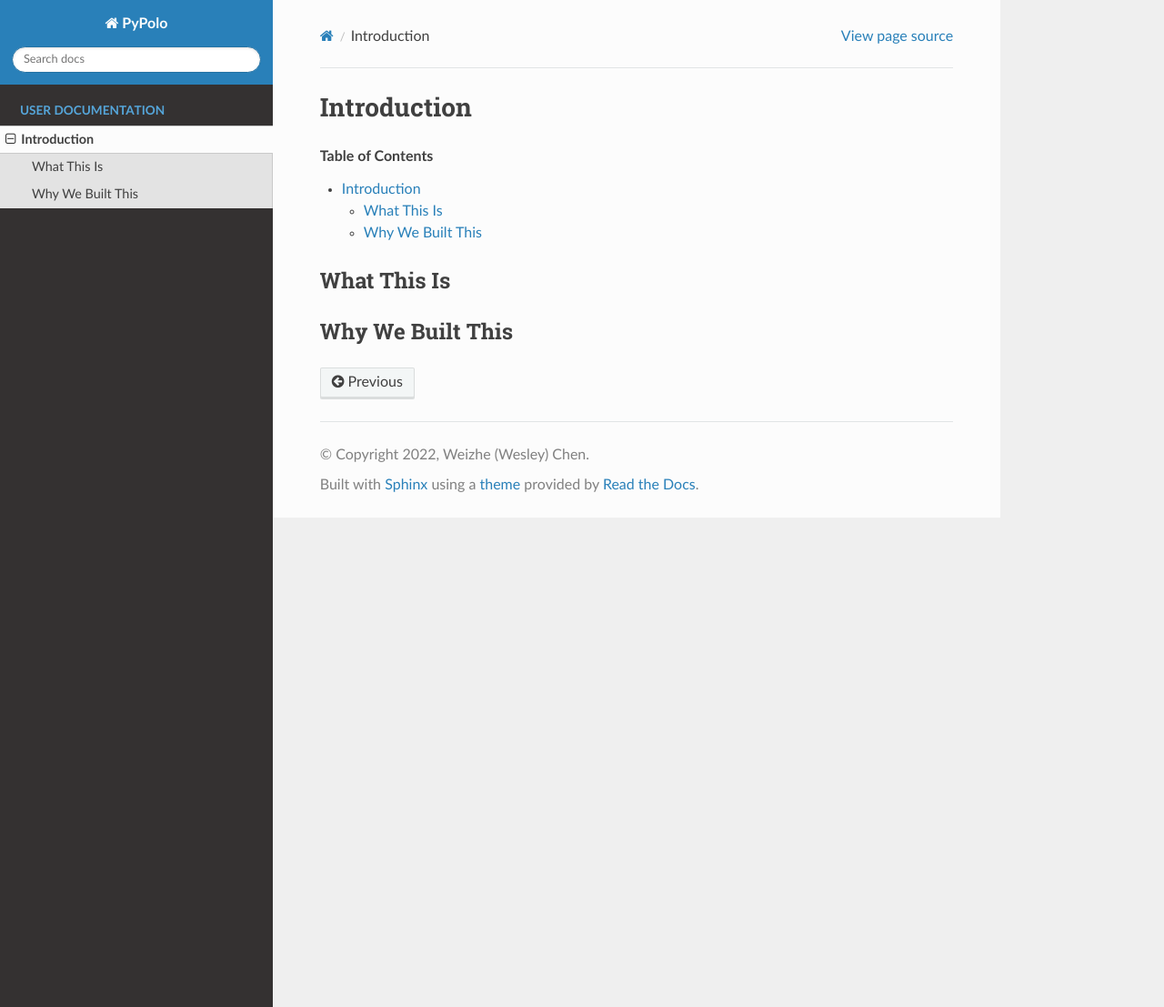
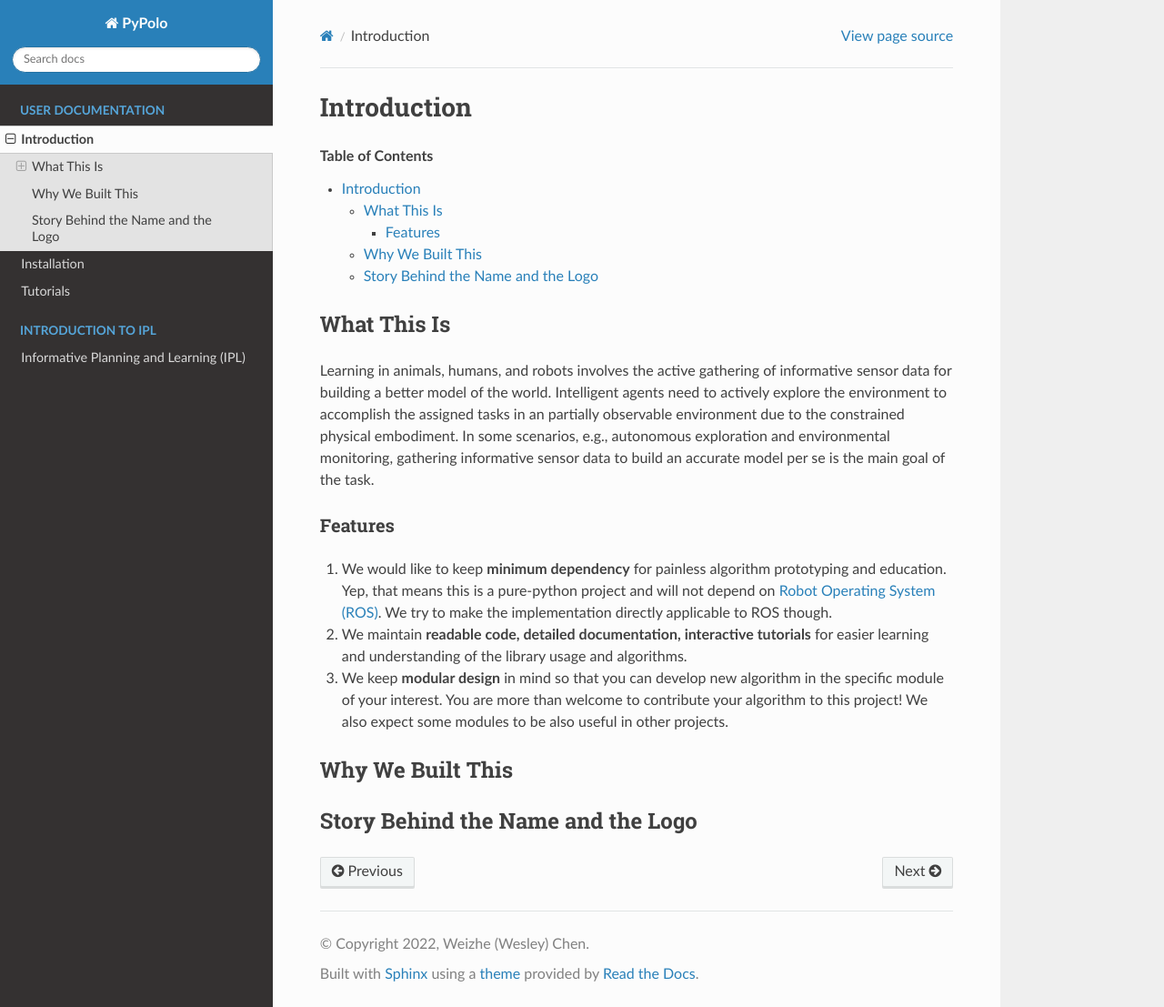
Before and after one commit to Weizhe-Chen/PyPolo, a Sphinx documentation site: the page built from docs/user/introduction.rst, in a window 1280 px wide and 1107 px high. Shown: the whole window at 91% size. Built offline with Sphinx 7.4.7 and the Read the Docs theme 2.0.0, drawn with Linux system fonts in a browser that asks for light colours.

Commit message:
Updated the documentation structure.

```diff
--- /dev/null
+++ b/docs/ipl/introduction.rst
@@ -0,0 +1,17 @@
+=======================================
+Informative Planning and Learning (IPL)
+=======================================
+
+.. contents:: Table of Contents
+
+What is IPL?
+================
+
+What Can IPL DO?
+================
+
+Key Concepts and Terminology
+============================
+
+Formalism
+=========
--- /dev/null
+++ b/docs/user/installation.rst
@@ -0,0 +1,3 @@
+============
+Installation
+============
--- a/docs/user/introduction.rst
+++ b/docs/user/introduction.rst
@@ -6,7 +6,17 @@ Introduction
 
 What This Is
 ============
+Learning in animals, humans, and robots involves the active gathering of informative sensor data for building a better model of the world. Intelligent agents need to actively explore the environment to accomplish the assigned tasks in an partially observable environment due to the constrained physical embodiment. In some scenarios, e.g., autonomous exploration and environmental monitoring, gathering informative sensor data to build an accurate model per se is the main goal of the task.
+
+Features
+--------
+1. We would like to keep **minimum dependency** for painless algorithm prototyping and education. Yep, that means this is a pure-python project and will not depend on `Robot Operating System (ROS) <https://www.ros.org/>`_. We try to make the implementation directly applicable to ROS though.
+2. We maintain **readable code, detailed documentation, interactive tutorials** for easier learning and understanding of the library usage and algorithms.
+3. We keep **modular design** in mind so that you can develop new algorithm in the specific module of your interest. You are more than welcome to contribute your algorithm to this project! We also expect some modules to be also useful in other projects.
 
 
 Why We Built This
 =================
+
+Story Behind the Name and the Logo
+==================================
--- a/setup.cfg
+++ b/setup.cfg
@@ -3,7 +3,7 @@ name = pypolo
 version = 0.0.1
 author = Weizhe (Wesley) Chen
 author_email = chenweiz@iu.edu
-description = A library for research and education on information-driven learning and planning
+description = A library for informative planning and learning
 long_description = file: README.md
 long_description_content_type = text/markdown
 url = https://github.com/Weizhe-Chen/pypolo
--- a/setup.py
+++ b/setup.py
@@ -39,7 +39,7 @@ setup(
     version=version,
     author="Weizhe (Wesley) Chen",
     author_email="chenweiz@iu.edu",
-    description="A library for research and education on information-driven learning and planning",
+    description="A library for informative planning and learning",
     long_description=readme,
     long_description_content_type="text/markdown",
     url="https://github.com/Weizhe-Chen/pypolo",
```
Also changed, not shown: README.md (+1 -4 lines), docs/index.rst (+6 -8 lines), docs/user/tutorials.rst (added, +27 -0 lines).
